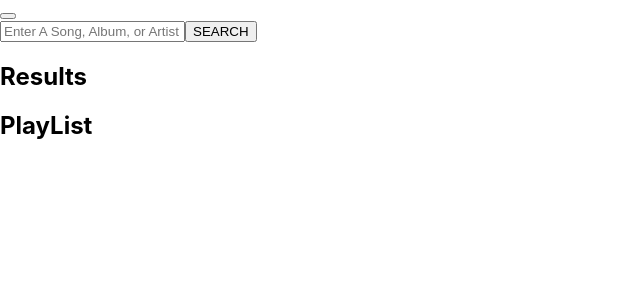
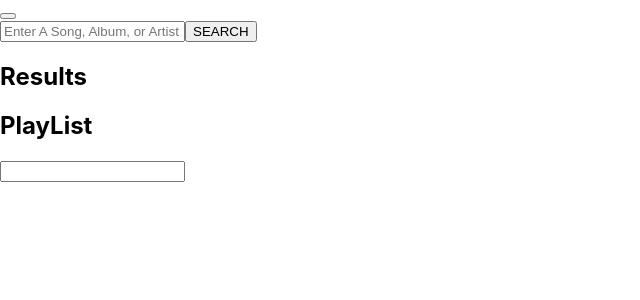
Before and after one commit to HelloCostel/jammming, a React (Create React App) app: page / in a window 1280 px wide. Shown: the top 300 px of the page, without its empty margins (0-640 px from the left). Built offline with nearby package versions, Linux system fonts and the light colour scheme.

Commit message:
Write logic to upgrade playlist state

```diff
--- a/src/App.js
+++ b/src/App.js
@@ -7,6 +7,7 @@ import PlayList from './components/PlayList/PlayList';
 function App() {
   const [searchResults, setSearchResults] = useState([]);
   const [playlist, setPlaylist] = useState([]);
+  const [playlistName, setPlaylistName] = useState('');
 
   //Fetch data from the server
   //SOLVE BUG: FETCHING NEW DATAS FROM SERVER, ENSURE ADDED SONGS AREN'T DISPLAYED
@@ -42,13 +43,18 @@ function App() {
     setPlaylist((prevPlaylist) => prevPlaylist.filter(track => track.id !== trackId));
   }
 
+  const savePlaylist = (term) => {
+    setPlaylistName(term);
+    console.log('term is: ', term)
+  }
+
   return (
     <div id='app'>
-      <button onClick={() => console.log(playlist, searchResults)}></button>  {/*Debug*/}
+      <button onClick={() => console.log(playlistName)}></button>  {/*Debug*/}
       <SearchBar onSearch={search}/>
       <div>
         <SearchResults tracks={searchResults} onAdd={addTrack}/>
-        <PlayList tracks={playlist} onRemove={removeTrack}/>
+        <PlayList tracks={playlist} onRemove={removeTrack} onSave={savePlaylist} defaultValue={playlistName} />
       </div>
     </div>
   )
--- a/src/components/PlayList/PlayList.js
+++ b/src/components/PlayList/PlayList.js
@@ -1,12 +1,19 @@
-import React from 'react';
+import React, { useState } from 'react';
 import styles from './PlayList.module.css';
 import TrackList from '../TrackList/TrackList';
 
 function PlayList(props) {
+    const [term, setTerm] = useState('');
+
+    const handleChange = (event) => {
+        setTerm(event.target.value);
+        props.onSave(event.target.value);
+    }
 
     return (
         <>
             <h2>PlayList</h2>
+            <input value={term} onChange={handleChange} />
             <TrackList tracks={props.tracks} isRemoval={true} onRemove={props.onRemove}/>
         </>
     )
```
